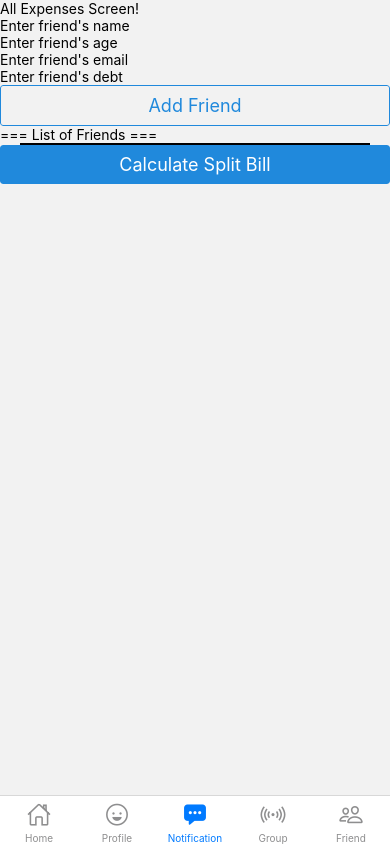
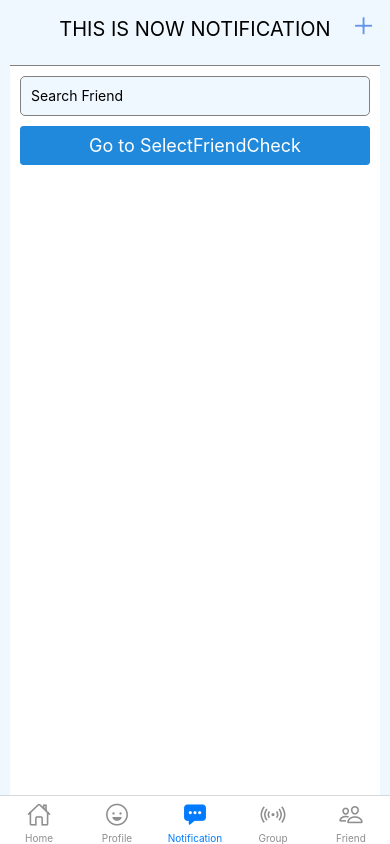
Before and after one commit to ejuss00/Ejuss02-2023-React-Native-01, a React Native app: screen /Notification in a window 390 px wide. Built offline with nearby package versions, Linux system fonts and the light colour scheme.

Commit message:
scroll and style

```diff
--- a/App.js
+++ b/App.js
@@ -3,9 +3,8 @@ import React from 'react';
 import { NavigationContainer } from '@react-navigation/native';
 import { createStackNavigator } from '@react-navigation/stack';
 import Ionic from 'react-native-vector-icons/Ionicons';
-// import Tabs from './navigation/tabs';
+import { StyleSheet } from 'react-native';
 import { createBottomTabNavigator } from '@react-navigation/bottom-tabs';
-import { StatusBar } from 'expo-status-bar';
 
 
 import FirstScreen from './screens/FirstScreen';
@@ -27,7 +26,6 @@ const Stack = createStackNavigator();
 const Tab = createBottomTabNavigator();
 // const [showAppOptions, setShowAppOptions] = useState(false);
 
-
 function HomeStack() {
   return (
     <Stack.Navigator>
@@ -37,23 +35,23 @@ function HomeStack() {
   );
 }
 
-function FriendBillList () {
+function NotificationStack() {
   return (
     <Stack.Navigator>
       <Stack.Screen name="FriendBillList" component={HFriendProfile} options={{ headerShown: false }} />
-      <Stack.Screen name="SelectFriendCheck" component={SelectFriendCheck}/>
+      <Stack.Screen name="SelectFriendCheck" component={SelectFriendCheck} />
     </Stack.Navigator>
   );
 }
 
-function ExpenseList ( ) {
+function ExpenseList() {
   return (
     <Stack.Navigator>
       {/* <Stack.Screen name="HNotificationProfile" component={HNotificationProfile} options={{ headerShown: false }} /> */}
-      <Stack.Screen name="AllExpenses" component={AllExpenses} options={{ headerShown: false }}/>
-      <Stack.Screen name="FriendProfile" component={FriendProfile} options={{ headerShown: false }}/>
-      <Stack.Screen name="ManageExpense" component={ManageExpense} options={{ headerShown: false }}/>
-      <Stack.Screen name="RecentExpenses" component={RecentExpenses} options={{ headerShown: false }}/>
+      <Stack.Screen name="AllExpenses" component={AllExpenses} options={{ headerShown: false }} />
+      <Stack.Screen name="FriendProfile" component={FriendProfile} options={{ headerShown: false }} />
+      <Stack.Screen name="ManageExpense" component={ManageExpense} options={{ headerShown: false }} />
+      <Stack.Screen name="RecentExpenses" component={RecentExpenses} options={{ headerShown: false }} />
     </Stack.Navigator>
   );
 }
@@ -81,10 +79,11 @@ function MyTabs() {
     >
       <Tab.Screen name="Home" component={HomeStack} options={{ headerShown: false }} />
       <Tab.Screen name="Profile" component={HUserProfile} />
-      <Tab.Screen name="Notification" component={ExpenseList} options={{ headerShown: false }}/>
+      <Tab.Screen name="Notification" component={NotificationStack} options={{ headerShown: false }} />
       <Tab.Screen name="Group" component={HGroupProfile} />
-      <Tab.Screen name="Friend" component={FriendBillList} options={{ headerShown: false }} />
+      <Tab.Screen name="Friend" component={ExpenseList} options={{ headerShown: false }} />
     </Tab.Navigator>
+    // FriendBillList
   );
 }
 
@@ -96,4 +95,13 @@ function App() {
   );
 }
 
+// const styles = StyleSheet.create({
+//   headerTitle: {
+//     alignSelf: 'center',
+//     fontWeight: 'bold',
+//     fontSize: 20,
+//     color: '#fff',
+//   },
+// });
+
 export default App;
--- a/components/GlobalStyle.js
+++ b/components/GlobalStyle.js
@@ -1,6 +1,7 @@
 import { StyleSheet } from "react-native";
 
 export const GlobalStyle = StyleSheet.create({
+
     titleMain: {
 
     },
--- a/screens/HFriendProfile.js
+++ b/screens/HFriendProfile.js
@@ -5,13 +5,13 @@ import { SafeAreaView } from 'react-native-safe-area-context';
 import { Button } from 'react-native-elements';
 
 
-function HFriendProfile({ navigation, navigation: {navigate} }) {
+function HFriendProfile({ navigation, navigation: { navigate } }) {
 
 
     const [friendList, setFriendList] = useState([]);
     const [uniqueId, setUniqueId] = useState(1);
 
-    const handleAddFriend  = () => {
+    const handleAddFriend = () => {
         setFriendList([...friendList, { key: uniqueId, name: 'Friend ' + uniqueId }]);
         setUniqueId(uniqueId + 1);
     }
@@ -28,9 +28,9 @@ function HFriendProfile({ navigation, navigation: {navigate} }) {
                         textAlign: 'center',
                         paddingTop: '2%',
                     }}
-                    >Friends</Text>
+                    >THIS IS NOW NOTIFICATION</Text>
                     <Ionicons name='ios-add' size={30} color='#6495ED'
-                        onPress={() => handleAddFriend ()}
+                        onPress={() => handleAddFriend()}
                         style={{
                             flex: 1,
                             textAlign: 'center',
@@ -56,12 +56,12 @@ function HFriendProfile({ navigation, navigation: {navigate} }) {
                         renderItem={({ item }) => (
                             <TouchableOpacity style={styles.friendContainer}>
                                 <Text style={styles.friendName}>
-                                {item.name}</Text>
+                                    {item.name}</Text>
                             </TouchableOpacity>
                         )}
                     />
                 </View>
-                <Text style={[styles.textInput, {display: "none"}]}>
+                <Text style={[styles.textInput, { display: "none" }]}>
                 </Text>
                 {/* <TouchableOpacity onPress={() => navigate('SelectFriendCheck')} style={styles.buttonLowerContainer}>
                     <Ionicons style={styles.createButton} name="ios-wallet-outline" size={32} color="white" />
--- a/screens/SelectFriendBill.js
+++ b/screens/SelectFriendBill.js
@@ -18,8 +18,8 @@ function SelectFriendBill() {
 
 const styles = StyleSheet.create({
     container: {
-        flex: 1,
+      flex: 1,
     },
-});
+  });
 
 export default SelectFriendBill;
--- a/screens/screens2/AllExpenses.js
+++ b/screens/screens2/AllExpenses.js
@@ -1,7 +1,8 @@
-import { Text, View, FlatList, TouchableOpacity, TextInput, StyleSheet } from 'react-native';
+import { Text, View, FlatList, TouchableOpacity, TextInput, StyleSheet, Alert, ScrollView } from 'react-native';
 import { Button } from 'react-native-elements';
 import { SafeAreaView } from 'react-native-safe-area-context';
 import { useState } from 'react';
+import Ionic from 'react-native-vector-icons/Ionicons';
 
 function AllExpenses({ navigation }) {
 
@@ -20,66 +21,101 @@ function AllExpenses({ navigation }) {
         email: '',
         debt: ''
     });
+    //remove empty element
+    const filteredData = friendData.filter(friend => friend.name !== '');
 
-    // const friendList = [setFriendData]
+    const checkInput = () => {
+        if (newFriend.name === '' || newFriend.age === '' || newFriend.email === '') {
+            Alert.alert(
+                'Error',
+                'Please fill in all fields',
+                [
+                    { text: 'OK', onPress: () => console.log('Unfilled Text, Rejected for retry') },
+                ],
+                { cancelable: false },
+            );
+        } else {
+            setFriendData([...friendData, {
+                id: friendData.length + 1,
+                name: newFriend.name,
+                age: newFriend.age,
+                email: newFriend.email,
+                debt: newFriend.debt
+            }])
+            setNewFriend({
+                name: '',
+                age: '',
+                email: '',
+                debt: ''
+            })
+        }
+    };
 
-    const filteredData = friendData.filter(friend => friend.name !== '');
-    // navigation.navigate('ManageExpense', { friendData: filteredData });
 
 
     return (
-        <SafeAreaView>
-            <View>
-                <Text>All Expenses Screen!</Text>
+        <SafeAreaView style={styles.container1} >
+            <Text style={styles.header}> Friend And Expenses</Text>
+            <View style={styles.container2}>
+
+                <Text style={styles.textContainer2}> Add Contact </Text>
+                <View style={styles.ProfilePic}>
+                    <Ionic name="md-person-sharp" size={30} color="grey" style={{ transform: [{ translateX: 10 }, { translateY: 8 }] }} />
+                </View>
                 <TextInput
                     value={newFriend.name}
-                    onChangeText={(text) => setNewFriend({ ...newFriend, name: text })}
+                    onChangeText={(insert) => setNewFriend({ ...newFriend, name: insert })}
                     placeholder="Enter friend's name"
+                    style={styles.textInputFriend}
                 />
                 <TextInput
                     value={newFriend.age}
-                    onChangeText={(text) => setNewFriend({ ...newFriend, age: text })}
+                    onChangeText={(insert) => setNewFriend({ ...newFriend, age: parseFloat(insert) })}
                     placeholder="Enter friend's age"
+                    style={styles.textInputFriend}
                 />
                 <TextInput
                     value={newFriend.email}
-                    onChangeText={(text) => setNewFriend({ ...newFriend, email: text })}
+                    onChangeText={(insert) => setNewFriend({ ...newFriend, email: insert })}
                     placeholder="Enter friend's email"
+                    style={styles.textInputFriend}
                 />
                 <TextInput
                     value={newFriend.debt}
-                    onChangeText={(text) => setNewFriend({ ...newFriend, debt: text })}
+                    onChangeText={(insert) => setNewFriend({ ...newFriend, debt: parseFloat(insert) })}
                     placeholder="Enter friend's debt"
+                    style={styles.textInputFriend}
                 />
 
                 <Button
                     title="Add Friend"
                     type="outline"
                     onPress={() => {
-                        setFriendData([...friendData, {
-                            id: friendData.length + 1,
-                            name: newFriend.name,
-                            age: newFriend.age,
-                            email: newFriend.email,
-                            debt: newFriend.debt
-                        }])
-                        setNewFriend({
-                            name: '',
-                            age: '',
-                            email: '',
-                            debt: ''
-                        })
+
+                        checkInput();
+                    }}
+                    buttonStyle={{
+                        borderColor: 'rgba(78, 116, 289, 1)',
+                    }}
+                    // type="outline"
+                    raised
+                    titleStyle={{ color: 'rgba(78, 116, 289, 1)' }}
+                    containerStyle={{
+                        width: 200,
+                        alignSelf: 'center',
+                        marginVertical: 15,
                     }}
                 />
             </View>
 
             {/* List Friend Mula kat sini */}
-            <View>
-                <Text>=== List of Friends ===</Text>
+            <View style={styles.container3}>
+                <Text style={styles.contactListTitle}>Contact</Text>
                 <FlatList
                     data={filteredData}
                     keyExtractor={item => item.id}
-                    style={styles.flatlistFriendsList}
+                    style={styles.flatlistFriendsListBox}
+
                     renderItem={({ item }) => (
                         <TouchableOpacity onPress={() => navigation.navigate('FriendProfile', {
                             name: item.name,
@@ -87,13 +123,22 @@ function AllExpenses({ navigation }) {
                             email: item.email,
                             debt: item.debt
                         })}>
-                            <Text>{item.name}</Text>
+                            <Text style={styles.flatlistFriendsList}>{item.name}</Text>
                         </TouchableOpacity>
                     )}
                 />
                 <Button
                     title="Calculate Split Bill"
+                    style={styles.buttonCalculateSplitBill}
+                    buttonStyle={{
+                        margin: 20,
+                        borderWidth: 2,
+                        borderRadius: 30,
+                        width: 150,
+                        height: 50,
+                        alignSelf: 'center',
 
+                    }}
                     onPress={() => {
                         navigation.navigate('ManageExpense', {
                             filteredData: filteredData,
@@ -101,22 +146,90 @@ function AllExpenses({ navigation }) {
                     }}
                 />
             </View>
-
         </SafeAreaView>
-
     );
 }
 
 
 const styles = StyleSheet.create({
-    container: {
+    container1: {
+        flexDirection: 'column',
         flex: 1,
     },
+    header: {
+        fontSize: 25,
+        textAlign: 'center',
+        margin: 10,
+        fontWeight: '400',
+    },
+    container2: {
+        backgroundColor: '#BCD7F3',
+        paddingVertical: 5,
+    },
+    textContainer2: {
+        fontSize: 20,
+        textAlign: 'center',
+        margin: 10,
+        fontWeight: '400'
+    },
+    ProfilePic: {
+        backgroundColor: 'white',
+        borderRadius: 50,
+        width: 50,
+        height: 50,
+        alignSelf: 'center',
+        textAlign: 'center',
+        fontSize: 50,
+        fontWeight: 'bold',
+        color: 'grey',
+        marginBottom: 10,
+
+    },
+    // Add Friend Text Input Section
+    textInputFriend: {
+        backgroundColor: '#fff',
+        borderBottomWidth: 1,
+        borderColor: 'gray',
+        paddingHorizontal: 10,
+        width: '100%',
+        height: 40,
+        paddingLeft: 20,
+        alignSelf: 'flex-start'
+    },
+    buttonAddFriend: {
+        margin: 20,
+    },
+    // List Friend Contact Section
+    container3: {
+        backgroundColor: 'white',
+        flex: 1,
+        overflow: 'hidden',
+    },
+    contactListTitle: {
+        fontSize: 20,
+        color: 'grey',
+        marginTop: 15,
+        marginLeft: 20,
+
+    },
+    flatlistFriendsListBox: {
+        flex: 1,
+        // backgroundColor: 'red',
+        overflow: 'scroll',
+    },
     flatlistFriendsList: {
-        borederColor: 'black',
-        borderWidth: 1,
+        borderBottomColor: 'grey',
+        borderBottomWidth: 1,
         marginHorizontal: 20,
+        marginVertical: 5,
+        padding: 10,
+
     },
+    buttonCalculateSplitBill: {
+        borderRadius: 50,
+        width: 120,
+        height: 120,
+    }
 });
 
 export default AllExpenses;
```
